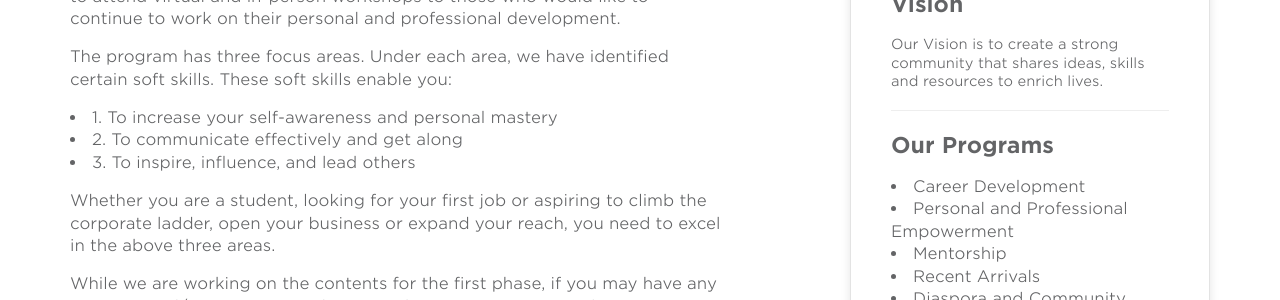
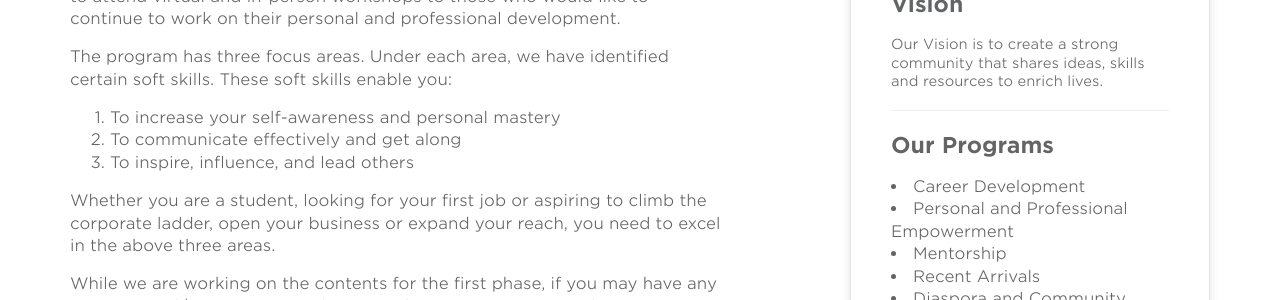
Before and after one commit to YEPNetwork/yepnetwork.github.io, a Jekyll site: the page built from _programs/personal-professional-empowerment.html, in a window 1280 px wide. Shown: the part 551-851 px from the top of the page. Built offline with Jekyll 4.4.1, drawn with Linux system fonts in a browser that asks for light colours; nearby versions of some CDN libraries.

Commit message:
Update personal-professional-empowerment.html

```diff
--- a/_programs/personal-professional-empowerment.html
+++ b/_programs/personal-professional-empowerment.html
@@ -11,14 +11,14 @@ body_class: program
           <div class="row">
                <div class="col-sm-7 col-md-7">
 <p>The Personal and Professional Empowerment program aims at providing latest insights, models, approaches, and tools necessary to take the personal and professional development of YEP’s members to the next level.The program enables you to meet your personal and professional goals, and also the ability to tap into your full potential.</p>
-
 <p> The main goal of this program is to offer comprehensive, unique, and readily available resources and various platforms to help you grow. The program also provides video clips. In the near future, it also makes available opportunities to attend virtual and in-person workshops to those who would like to continue to work on their personal and professional development.</p>
-
 <p>
  The program has three focus areas. Under each area, we have identified certain soft skills. These soft skills enable you:
-<li>1. To increase your self-awareness and personal mastery </li>
-<li>2. To communicate effectively and get along </li>
-<li>3. To inspire, influence, and lead others </li>
+<Ol type="1">
+<li>To increase your self-awareness and personal mastery </li>
+<li>To communicate effectively and get along </li>
+<li>To inspire, influence, and lead others </li>
+</ol>
 </p>
 <p> Whether you are a student, looking for your first job or aspiring to climb the corporate ladder, open your business or expand your reach, you need to excel in the above three areas.</p>
 <p>While we are working on the contents for the first phase, if you may have any question and/or suggestion, please reach out to us. Stay tuned!</p>
```
